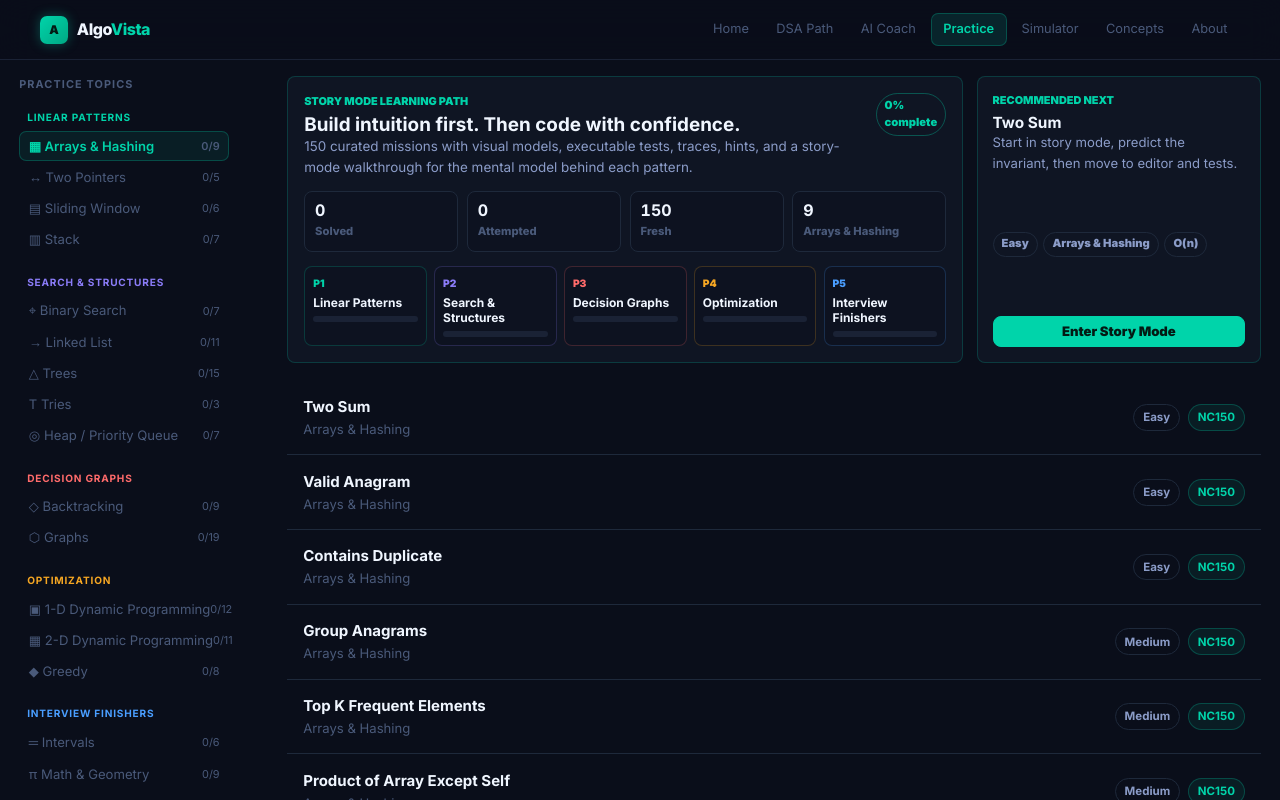
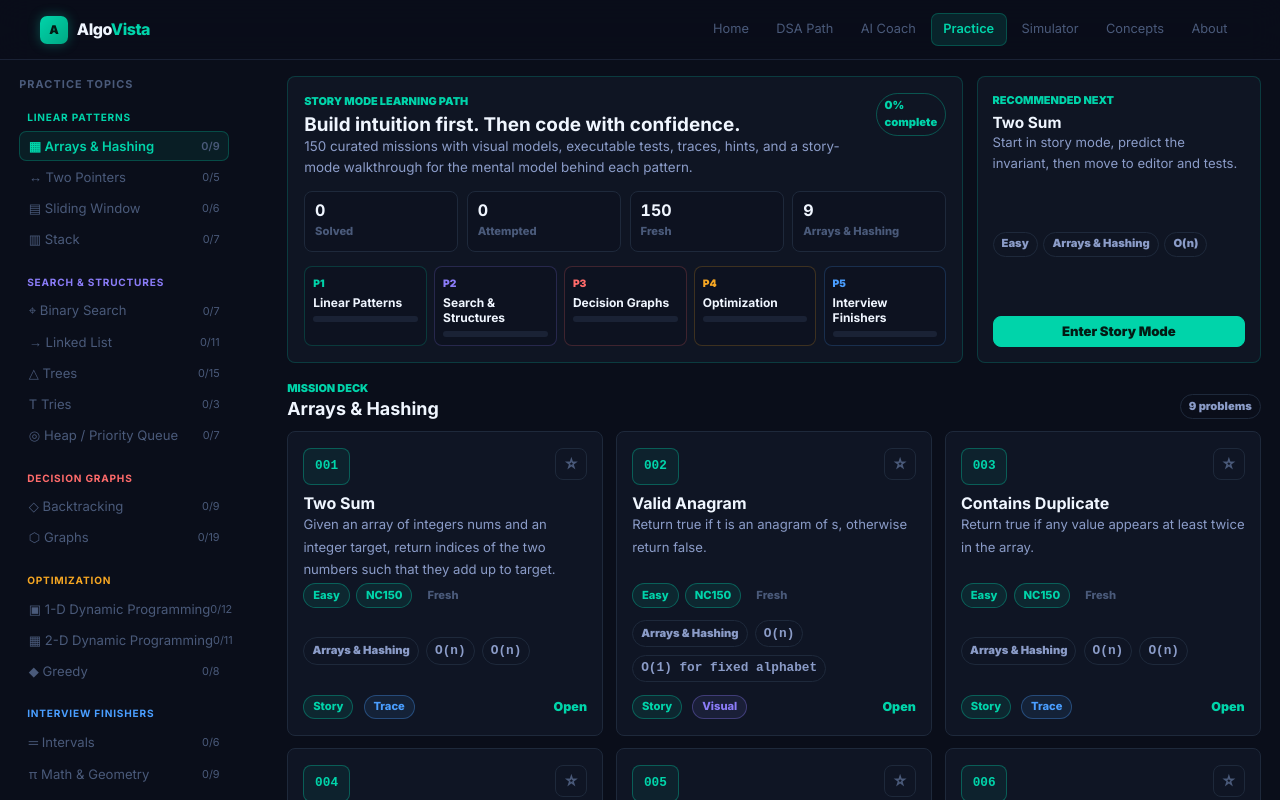
Before and after one commit to Alan-K-Biju-7/AlgoVista, a React (Create React App) app: page /practice in a window 1280 px wide. Shown: the top 800 px of the page. Built offline with nearby package versions, Linux system fonts and the light colour scheme; no server answers.

Commit message:
Redesign practice mission cards

```diff
--- a/src/pages/practice/ProblemList.jsx
+++ b/src/pages/practice/ProblemList.jsx
@@ -1,69 +1,192 @@
-import React from 'react';
 import EmptyState from './EmptyState';
 import { isNeetcode150 } from './neetcode150';
+import { TRACER_CONFIGS } from './tracer/configs';
 
-export default function ProblemList({ problems = [] }) {
+const difficultyColors = {
+  Easy: '#00d4aa',
+  Medium: '#f5a623',
+  Hard: '#ff6b6b',
+};
+
+const statusCopy = {
+  solved: 'Solved',
+  attempted: 'Attempted',
+  unsolved: 'Fresh',
+};
+
+function Pill({ children, color = 'var(--text-secondary)', filled = false }) {
+  return (
+    <span
+      style={{
+        display: 'inline-flex',
+        alignItems: 'center',
+        justifyContent: 'center',
+        minHeight: '1.55rem',
+        padding: '0.15rem 0.55rem',
+        borderRadius: '999px',
+        fontSize: '0.7rem',
+        fontWeight: 800,
+        lineHeight: 1,
+        color,
+        background: filled ? `${color}18` : 'transparent',
+        border: `1px solid ${filled ? `${color}55` : 'var(--border-default)'}`,
+        whiteSpace: 'nowrap',
+      }}
+    >
+      {children}
+    </span>
+  );
+}
+
+function firstSentence(text = '') {
+  const trimmed = text.trim();
+  if (!trimmed) return '';
+  const match = trimmed.match(/^.*?[.!?](?:\s|$)/);
+  return (match ? match[0] : trimmed).trim();
+}
+
+export default function ProblemList({
+  topic,
+  problems = [],
+  onSelect,
+  getStatus = () => 'unsolved',
+  isBookmarked = () => false,
+  toggleBookmark,
+}) {
   if (!problems.length) {
-    return <EmptyState topicLabel="this selection" />;
+    return <EmptyState topicLabel={topic?.label || 'this selection'} />;
   }
 
   return (
+    <section>
+      <div style={{ display: 'flex', justifyContent: 'space-between', gap: '1rem', alignItems: 'end', marginBottom: '0.75rem', flexWrap: 'wrap' }}>
         <div>
-      {problems.map((p) => (
-        <div
+          <p className="mission-kicker" style={{ color: topic?.color || '#00d4aa' }}>
+            Mission Deck
+          </p>
+          <h2 style={{ fontSize: '1.12rem', letterSpacing: 0 }}>
+            {topic?.label || 'Problems'}
+          </h2>
+        </div>
+        <span className="mission-chip">
+          {problems.length} problems
+        </span>
+      </div>
+
+      <div className="problem-grid">
+      {problems.map((p, index) => {
+        const status = getStatus(p.id);
+        const statusColor =
+          status === 'solved' ? '#00d4aa' : status === 'attempted' ? '#f5a623' : 'var(--text-muted)';
+        const difficultyColor = difficultyColors[p.difficulty] || 'var(--text-secondary)';
+        const hasStepTrace = Boolean(TRACER_CONFIGS[p.id]);
+        const bookmarked = isBookmarked(p.id);
+
+        return (
+          <article
             key={p.id}
+            role="button"
+            tabIndex={0}
+            onClick={() => onSelect?.(p)}
+            onKeyDown={(event) => {
+              if (event.key === 'Enter' || event.key === ' ') onSelect?.(p);
+            }}
+            className="problem-card"
             style={{
-            display: 'flex',
-            alignItems: 'center',
-            justifyContent: 'space-between',
-            gap: '0.75rem',
-            padding: '0.9rem 1rem',
-            borderBottom: '1px solid var(--border-default)',
+              borderColor: status === 'solved' ? '#00d4aa55' : 'var(--border-default)',
+              background: status === 'solved' ? 'rgba(0, 212, 170, 0.06)' : 'rgba(17, 24, 39, 0.78)',
+            }}
+            onMouseEnter={(event) => {
+              event.currentTarget.style.borderColor = `${topic?.color || '#00d4aa'}70`;
+            }}
+            onMouseLeave={(event) => {
+              event.currentTarget.style.borderColor =
+                status === 'solved' ? '#00d4aa55' : 'var(--border-default)';
             }}
           >
-          <div style={{ minWidth: 0 }}>
-            <div style={{ fontWeight: 700, color: 'var(--text-primary)' }}>
-              {p.title}
+            <div>
+              <div className="problem-card__top">
+                <span
+                  className="problem-card__number mono"
+                  style={{
+                    color: topic?.color || '#00d4aa',
+                    borderColor: `${topic?.color || '#00d4aa'}55`,
+                    background: `${topic?.color || '#00d4aa'}12`,
+                  }}
+                >
+                  {String(index + 1).padStart(3, '0')}
+                </span>
+                <button
+                  type="button"
+                  aria-label={bookmarked ? `Remove ${p.title} bookmark` : `Bookmark ${p.title}`}
+                  title={bookmarked ? 'Remove bookmark' : 'Bookmark'}
+                  onClick={(event) => {
+                    event.stopPropagation();
+                    toggleBookmark?.(p.id);
+                  }}
+                  style={{
+                    width: '2rem',
+                    height: '2rem',
+                    padding: 0,
+                    borderRadius: '8px',
+                    background: bookmarked ? `${topic?.color || '#00d4aa'}18` : 'transparent',
+                    color: bookmarked ? topic?.color || '#00d4aa' : 'var(--text-muted)',
+                    border: bookmarked
+                      ? `1px solid ${(topic?.color || '#00d4aa')}55`
+                      : '1px solid var(--border-default)',
+                    fontWeight: 900,
+                  }}
+                >
+                  {bookmarked ? '★' : '☆'}
+                </button>
               </div>
-            <div style={{ fontSize: '0.82rem', color: 'var(--text-muted)' }}>
-              {p.pattern}
+
+              <h3>{p.title}</h3>
+              <p className="problem-card__desc">{firstSentence(p.description)}</p>
+
+              <div style={{ display: 'flex', gap: '0.4rem', flexWrap: 'wrap' }}>
+                <Pill color={difficultyColor} filled>
+                  {p.difficulty}
+                </Pill>
+                {isNeetcode150(p.id) && (
+                  <Pill color="#00d4aa" filled>
+                    NC150
+                  </Pill>
+                )}
+                <Pill color={statusColor} filled>
+                  {statusCopy[status]}
+                </Pill>
               </div>
             </div>
 
-          <div style={{ display: 'flex', alignItems: 'center', gap: '0.5rem', flexShrink: 0 }}>
+            <div style={{ display: 'grid', gap: '0.55rem' }}>
+              <div style={{ display: 'flex', gap: '0.45rem', flexWrap: 'wrap' }}>
+                <span className="mission-chip">{p.pattern}</span>
+                {p.timeO && <span className="mission-chip mono">{p.timeO}</span>}
+                {p.spaceO && <span className="mission-chip mono">{p.spaceO}</span>}
+              </div>
+            </div>
+
+            <div className="problem-card__footer">
+              <Pill color={topic?.color || '#00d4aa'} filled>Story</Pill>
+              <Pill color={hasStepTrace ? '#4a9eff' : '#8b7cf8'} filled>
+                {hasStepTrace ? 'Trace' : 'Visual'}
+              </Pill>
               <span
                 style={{
-                padding: '0.2rem 0.55rem',
-                borderRadius: '999px',
-                fontSize: '0.72rem',
-                fontWeight: 700,
-                background: 'var(--bg-subtle)',
-                color: 'var(--text-secondary)',
-                border: '1px solid var(--border-default)',
+                  marginLeft: 'auto',
+                  color: topic?.color || '#00d4aa',
+                  fontWeight: 900,
+                  fontSize: '0.78rem',
                 }}
               >
-              {p.difficulty}
+                Open
               </span>
-
-            {isNeetcode150(p.id) && (
-              <span
-                title="Part of NeetCode 150"
-                style={{
-                  padding: '0.2rem 0.55rem',
-                  borderRadius: '999px',
-                  fontSize: '0.72rem',
-                  fontWeight: 700,
-                  color: '#00d4aa',
-                  background: '#00d4aa14',
-                  border: '1px solid #00d4aa40',
-                }}
-              >
-                NC150
-              </span>
-            )}
             </div>
+          </article>
+        );
+      })}
       </div>
-      ))}
-    </div>
+    </section>
   );
 }
```
Lines whose indentation alone changed are shown as unchanged.
